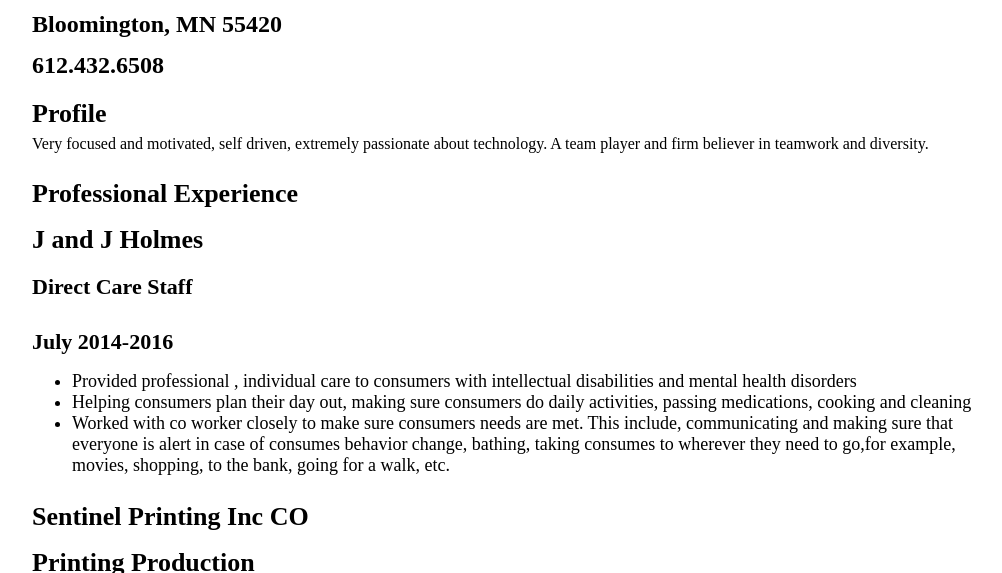
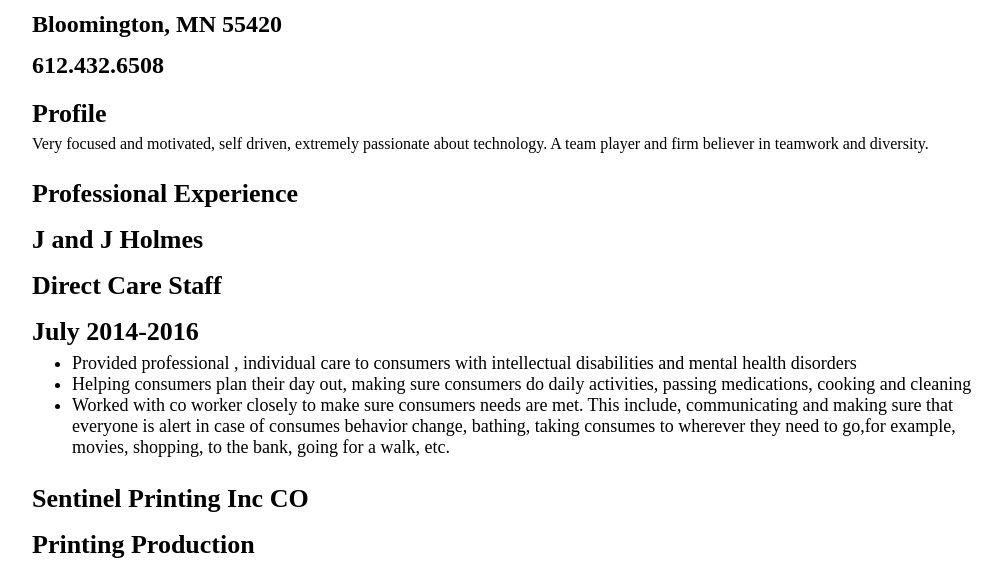
Before and after one commit to MegerssaTibesso/MegerssaTibesso.github.io, a plain HTML site: page index.html in a window 1280 px wide. Shown: the part 172-745 px from the top of the page, without its empty margins (146-1148 px from the left). Drawn offline with Linux system fonts and the light colour scheme.

Commit message:
initial commit

```diff
--- a/index.html
+++ b/index.html
@@ -24,8 +24,8 @@
         <div id="content-professional"> <h3>Professional Experience</h3>
           <div id="content-Holmes">
           <h3>J and J Holmes</h3>
-                 <h4>Direct Care Staff</h4>
-                 <h4>July 2014-2016</h4>
+          <h3>Direct Care Staff</h3>
+          <h3>July 2014-2016</h3>
             </div>
             <div class"block-content">
                   <ul>
```
